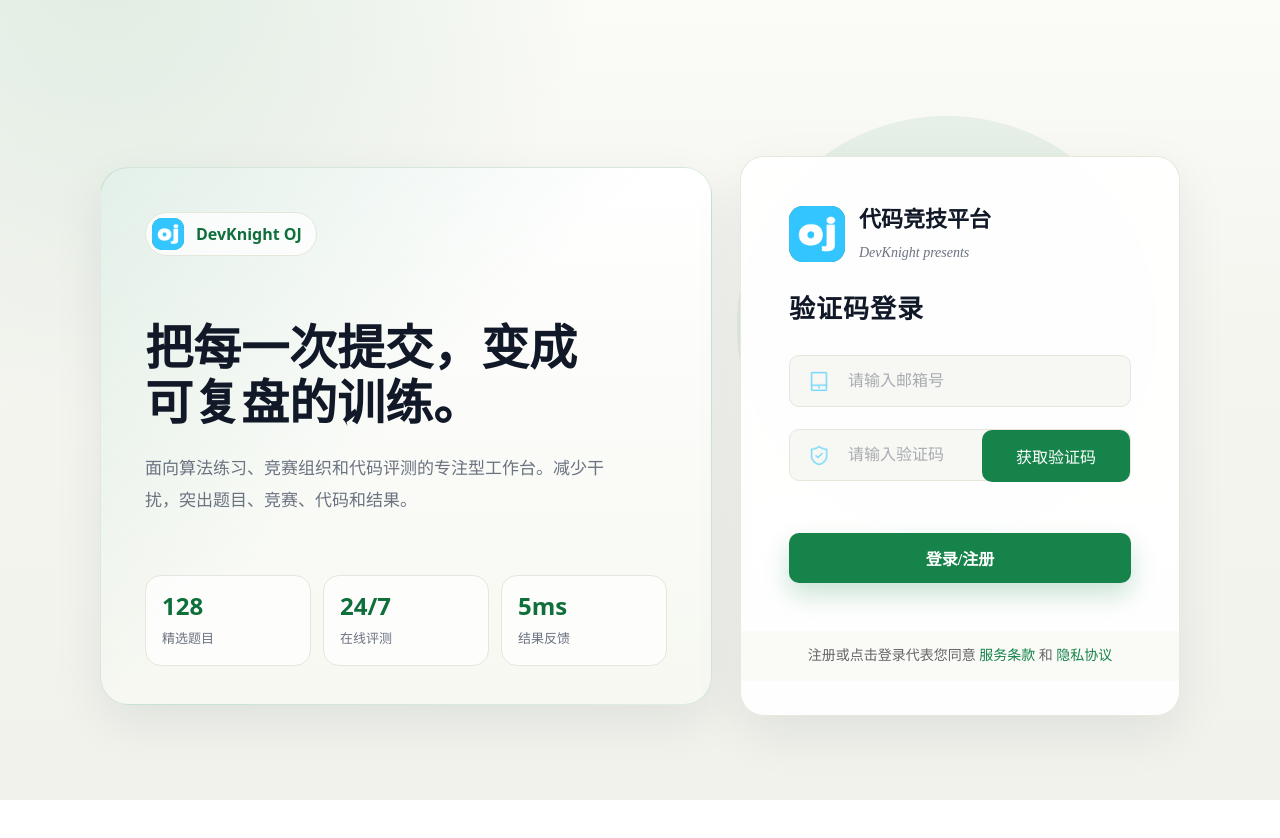
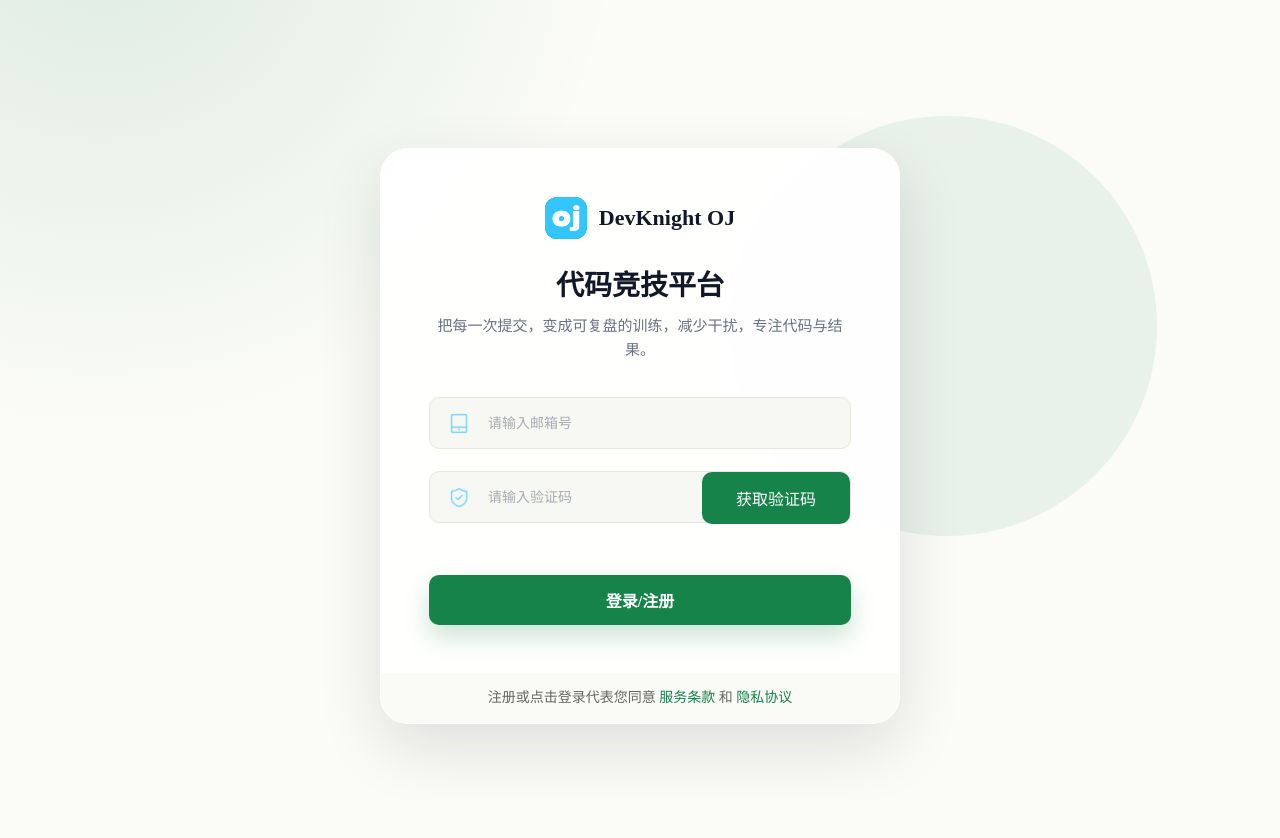
Before and after one commit to 1067367579/coding-arena-frontend-user, a Vue app: page /c-oj/login in a window 1280 px wide. Shown: the top 838 px of the page. Before the commit the page ends 800 px from the top, so only its background shows below. Built offline with nearby package versions, Linux system fonts and the light colour scheme.

Commit message:
UI layout fixes and Login redesign

```diff
--- a/src/assets/main.scss
+++ b/src/assets/main.scss
@@ -18,8 +18,8 @@
   --oj-radius-sm: 8px;
   --oj-shadow: 0 18px 50px rgba(17, 24, 39, 0.08);
   --oj-shadow-sm: 0 8px 24px rgba(17, 24, 39, 0.06);
-  --el-color-primary: var(--oj-primary);
-  --el-color-primary-light-9: var(--oj-primary-soft);
+  --el-color-primary: var(--oj-primary) !important;
+  --el-color-primary-light-9: var(--oj-primary-soft) !important;
   --el-border-radius-base: 8px;
 }
 
@@ -35,9 +35,10 @@ img {
 body {
   margin: 0;
   padding: 72px 24px 0;
+  min-height: 100vh;
   background:
     radial-gradient(circle at 8% -10%, rgba(22, 131, 74, 0.13), transparent 34%),
-    linear-gradient(180deg, #fbfbf7 0%, var(--oj-bg) 42%, #f1f2ec 100%);
+    #fbfbf7;
   color: var(--oj-ink);
   font-family: "PingFang SC", "Microsoft YaHei", "Noto Sans SC", system-ui, sans-serif;
   -webkit-font-smoothing: antialiased;
--- a/src/components/NavBar.vue
+++ b/src/components/NavBar.vue
@@ -195,6 +195,8 @@ import { clearAllStorage } from '@/utils/codeStorage';
       width: 280px;
       border: none;
       background: transparent;
+      display: flex;
+      align-items: center;
 
       .el-menu-item {
         font-size: 15px;
--- a/src/views/Answer.vue
+++ b/src/views/Answer.vue
@@ -264,6 +264,10 @@
 
 <style lang="scss" scoped>
 .answer-workbench {
+  position: absolute;
+  top: 0;
+  left: 0;
+  width: 100%;
   min-height: 100vh;
   padding: 18px;
   background:
--- a/src/views/Exam.vue
+++ b/src/views/Exam.vue
@@ -466,7 +466,7 @@
 .contest-grid {
   display: grid;
   grid-template-columns: repeat(3, minmax(0, 1fr));
-  gap: 18px;
+  gap: 24px;
   padding: 20px 32px 28px;
 }
 
@@ -505,9 +505,9 @@
   }
 
   &.stage-live {
-    --stage-color: #2563eb;
-    --stage-soft: #dbeafe;
-    --stage-text: #1d4ed8;
+    --stage-color: var(--oj-primary);
+    --stage-soft: var(--oj-primary-soft);
+    --stage-text: var(--oj-primary-strong);
   }
 
   &.stage-reserved {
--- a/src/views/Login.vue
+++ b/src/views/Login.vue
@@ -1,38 +1,14 @@
 <template>
     <div class="login-page">
       <div class="login-shell">
-        <section class="brand-panel">
-          <div class="brand-mark">
-            <img src="@/assets/logo.png">
-            <span>DevKnight OJ</span>
-          </div>
-          <h1>把每一次提交，变成可复盘的训练。</h1>
-          <p>面向算法练习、竞赛组织和代码评测的专注型工作台。减少干扰，突出题目、竞赛、代码和结果。</p>
-          <div class="brand-metrics">
-            <div>
-              <strong>128</strong>
-              <span>精选题目</span>
-            </div>
-            <div>
-              <strong>24/7</strong>
-              <span>在线评测</span>
-            </div>
-            <div>
-              <strong>5ms</strong>
-              <span>结果反馈</span>
-            </div>
-          </div>
-        </section>
         <div class="login-box">
           <div class="logo-box">
             <img src="@/assets/logo.png">
-          <div>
-            <div class="sys-name">代码竞技平台</div>
-            <div class="sys-sub-name">DevKnight presents</div>
+            <div class="sys-name">DevKnight OJ</div>
           </div>
-        </div>
-        <div class="form-box-title">
-          <span>验证码登录</span>
+          <div class="login-hero-text">
+            <h1>代码竞技平台</h1>
+            <p>把每一次提交，变成可复盘的训练，减少干扰，专注代码与结果。</p>
           </div>
           <div class="form-box">
             <div class="form-item">
@@ -124,170 +100,57 @@
     .login-shell {
       position: relative;
       z-index: 1;
-      display: grid;
-      grid-template-columns: minmax(320px, 1fr) minmax(360px, 440px);
-      gap: 28px;
-      align-items: center;
-      width: min(1080px, calc(100vw - 48px));
-    }
-
-    .brand-panel {
-      min-height: 520px;
-      padding: 44px 44px 38px;
-      border: 1px solid rgba(22, 131, 74, 0.14);
-      border-radius: 28px;
-      background:
-        linear-gradient(135deg, rgba(22, 131, 74, 0.12), transparent 48%),
-        linear-gradient(180deg, #ffffff 0%, #f6f8f1 100%);
-      box-shadow: var(--oj-shadow);
-
-      .brand-mark {
-        display: inline-flex;
-        align-items: center;
-        gap: 12px;
-        height: 44px;
-        padding: 6px 14px 6px 6px;
-        border: 1px solid var(--oj-line);
-        border-radius: 999px;
-        background: rgba(255, 255, 255, 0.78);
-        color: var(--oj-primary-strong);
-        font-weight: 700;
-
-        img {
-          width: 32px;
-          height: 32px;
-          border-radius: 10px;
-          background: var(--oj-primary);
-        }
-      }
-
-      h1 {
-        max-width: 460px;
-        margin: 64px 0 22px;
-        color: var(--oj-ink);
-        font-size: clamp(36px, 4vw, 48px);
-        line-height: 1.14;
-        letter-spacing: 0;
-      }
-
-      p {
-        max-width: 460px;
-        margin: 0;
-        color: var(--oj-muted);
-        font-size: 17px;
-        line-height: 1.9;
-      }
-
-      .brand-metrics {
-        display: grid;
-        grid-template-columns: repeat(3, 1fr);
-        gap: 12px;
-        margin-top: 58px;
-
-        div {
-          padding: 18px 16px;
-          border: 1px solid var(--oj-line);
-          border-radius: 16px;
-          background: rgba(255, 255, 255, 0.76);
-        }
-
-        strong,
-        span {
-          display: block;
-        }
-
-        strong {
-          color: var(--oj-primary-strong);
-          font-size: 24px;
-          line-height: 1;
-        }
-
-        span {
-          margin-top: 10px;
-          color: var(--oj-muted);
-          font-size: 13px;
-        }
-      }
+      width: min(520px, calc(100vw - 48px));
     }
 
     .login-box {
       width: 100%;
-      height: auto;
-      min-height: 560px;
-      background: rgba(255, 255, 255, 0.92);
-      box-shadow: var(--oj-shadow);
-      border: 1px solid rgba(229, 231, 220, 0.92);
-      border-radius: 24px;
+      background: rgba(255, 255, 255, 0.88);
+      box-shadow: 0 24px 64px rgba(17, 24, 39, 0.12);
+      border: 1px solid rgba(255, 255, 255, 0.6);
+      border-radius: 28px;
       padding: 48px 48px 0;
       overflow: hidden;
+      backdrop-filter: blur(24px);
 
       .logo-box {
         display: flex;
         align-items: center;
-
-        &.refister-logo {
-          margin-bottom: 56px;
-        }
+        justify-content: center;
+        margin-bottom: 24px;
 
         img {
-          width: 56px;
-          height: 56px;
-          margin-right: 14px;
-          border-radius: 14px;
+          width: 42px;
+          height: 42px;
+          margin-right: 12px;
+          border-radius: 12px;
           background: var(--oj-primary);
         }
 
         .sys-name {
           font-family: PingFangSC, PingFang SC;
-          font-weight: 700;
+          font-weight: 800;
           font-size: 22px;
           color: var(--oj-ink);
-          line-height: 30px;
-          margin-bottom: 8px;
-        }
-
-        .sys-sub-name {
-          font-family: PingFangSC, PingFang SC;
-          font-weight: 400;
-          font-size: 14px;
-          color: var(--oj-muted);
-          line-height: 20px;
-          font-style: italic;
         }
       }
 
-      .form-box-title {
-        height: 92px;
-        display: flex;
-        align-items: center;
+      .login-hero-text {
+        text-align: center;
+        margin-bottom: 36px;
 
-        span {
-          font-family: PingFangSC, PingFang SC;
-          font-weight: 700;
-          font-size: 26px;
+        h1 {
+          margin: 0 0 10px;
           color: var(--oj-ink);
-          line-height: 33px;
-          display: block;
-          height: 33px;
-          margin-right: 40px;
-          position: relative;
-          letter-spacing: 1px;
-          cursor: pointer;
+          font-size: 28px;
+          font-weight: 900;
+        }
 
-          &.active {
-            font-weight: bold;
-
-            &::before {
-              position: absolute;
-              content: '';
-              bottom: -13px;
-              left: 0;
-              width: 100%;
-              height: 5px;
-              background: #32C5FF;
-              border-radius: 10px;
-            }
-          }
+        p {
+          margin: 0;
+          color: var(--oj-muted);
+          font-size: 15px;
+          line-height: 1.6;
         }
       }
 
@@ -331,10 +194,6 @@
           letter-spacing: 0;
           box-shadow: 0 12px 24px rgba(22, 131, 74, 0.22);
 
-          &.refister-submit {
-            margin-top: 72px;
-          }
-
           &:hover {
             background: var(--oj-primary-strong);
           }
@@ -372,37 +231,10 @@
             }
           }
 
-          .error-tip {
-            position: absolute;
-            width: 140px;
-            text-align: right;
-            padding-right: 12px;
-            height: 20px;
-            font-family: PingFangSC, PingFang SC;
-            font-weight: 400;
-            font-size: 14px;
-            color: #FD4C40;
-            line-height: 20px;
-            right: 0;
-
-            &.bottom {
-              right: 157px;
-            }
-          }
-
-          .el-input {
-            width: 360px;
-            font-family: PingFangSC, PingFang SC;
-            font-weight: 400;
-            font-size: 16px;
-            color: var(--oj-ink);
-          }
-
           .el-input__wrapper {
             border: none;
             box-shadow: none;
             background: transparent;
-            width: 230px;
             padding-left: 0;
           }
 
@@ -419,34 +251,8 @@
 
   @media (max-width: 720px) {
     .login-page {
-      min-height: calc(100vh - 72px);
-
       .login-shell {
-        grid-template-columns: 1fr;
-        width: min(520px, calc(100vw - 48px));
-        padding: 24px 0;
-      }
-
-      .brand-panel {
-        min-height: auto;
-        padding: 26px;
-
-        h1 {
-          margin-top: 28px;
-          font-size: 32px;
-        }
-
-        p {
-          font-size: 15px;
-        }
-
-        .brand-metrics {
-          margin-top: 28px;
-        }
-      }
-
-      .login-box {
-        min-height: auto;
+        width: 100%;
       }
     }
   }
--- a/src/views/Question.vue
+++ b/src/views/Question.vue
@@ -357,7 +357,6 @@
         justify-content: space-between;
         align-items: flex-start;
         padding: 28px 28px 18px;
-        border-bottom: 1px solid var(--oj-line);
 
         .section-kicker {
           color: var(--oj-primary-strong);
@@ -433,15 +432,17 @@
         width: 100%;
 
         th.el-table__cell {
-          background-color: #f8faf5 !important;
+          background-color: transparent !important;
           color: var(--oj-muted);
           font-size: 13px;
           font-weight: 800;
+          border-bottom: none !important;
         }
 
         td {
           height: 58px;
           color: var(--oj-ink);
+          border-bottom: 1px dashed var(--oj-line);
         }
       }
 
@@ -476,7 +477,7 @@
       }
 
       .problem-pagination {
-        margin: 18px 28px 22px 0;
+        margin: 30px 28px 30px 0;
         justify-content: flex-end;
       }
 
--- a/src/views/UserExam.vue
+++ b/src/views/UserExam.vue
@@ -193,7 +193,9 @@
   .exam-end-lable-list {
     padding-right: 20px;
     min-width: 228px;
-    text-align: right;
+    display: flex;
+    align-items: center;
+    justify-content: flex-end;
 
     .exam-end-lable {
       margin-right: 10px;
@@ -215,6 +217,7 @@
     width: 100%;
     display: flex;
     justify-content: flex-end;
-    padding-bottom: 20px;
+    margin-top: 24px;
+    padding-bottom: 24px;
   }
   </style>
```
Lines whose indentation alone changed are shown as unchanged.
